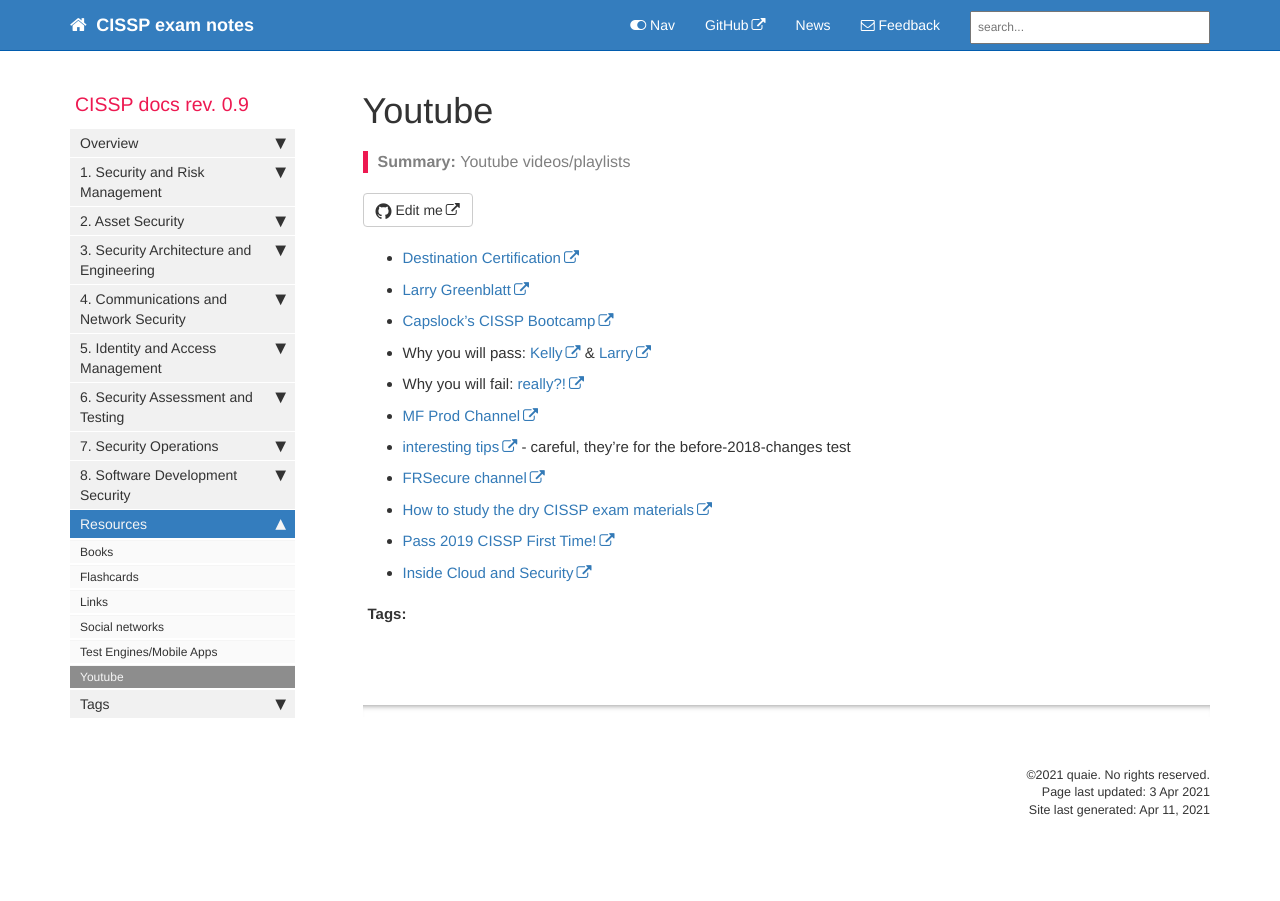
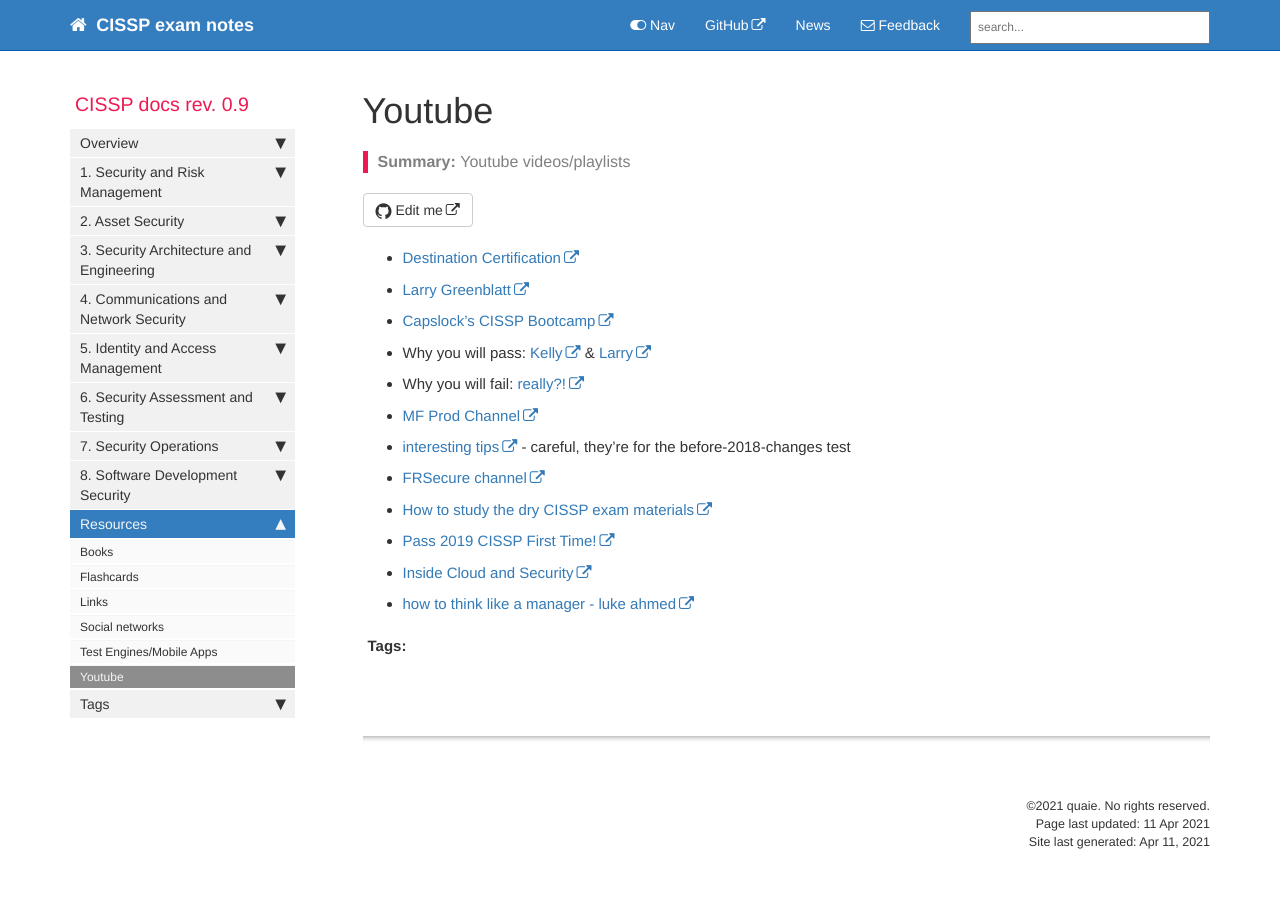
Before and after one commit to quaie/cissp, a Jekyll site: the page built from pages/mydoc/resources_youtube.md, in a window 1280 px wide. Built offline with Jekyll 4.4.1, drawn with Linux system fonts in a browser that asks for light colours; comment, search, counter and statistics services are not loaded.

Commit message:
Update resources_youtube.md

```diff
--- a/pages/mydoc/resources_youtube.md
+++ b/pages/mydoc/resources_youtube.md
@@ -1,7 +1,7 @@
 ---
 title: Youtube
 #keywords: documentation theme, jekyll, technical writers, help authoring tools, hat replacements
-last_updated: 3 Apr 2021
+last_updated: 11 Apr 2021
 tags: [resources]
 summary: "Youtube videos/playlists"
 sidebar: mydoc_sidebar
@@ -21,6 +21,7 @@ folder: mydoc
 - [How to study the dry CISSP exam materials](https://www.youtube.com/watch?v=JLIp65FY4oY){:target="_blank"}
 - [Pass 2019 CISSP First Time!](https://www.youtube.com/watch?v=aXC9QYfETIg){:target="_blank"}
 - [Inside Cloud and Security](https://www.youtube.com/channel/UCAr0yk0um7lwLjmrKfzwyig){:target="_blank"}
+- [how to think like a manager - luke ahmed](https://www.youtube.com/watch?v=dq5eodSz_0k&t=631s){:target="_blank"}
 
 
 
```
